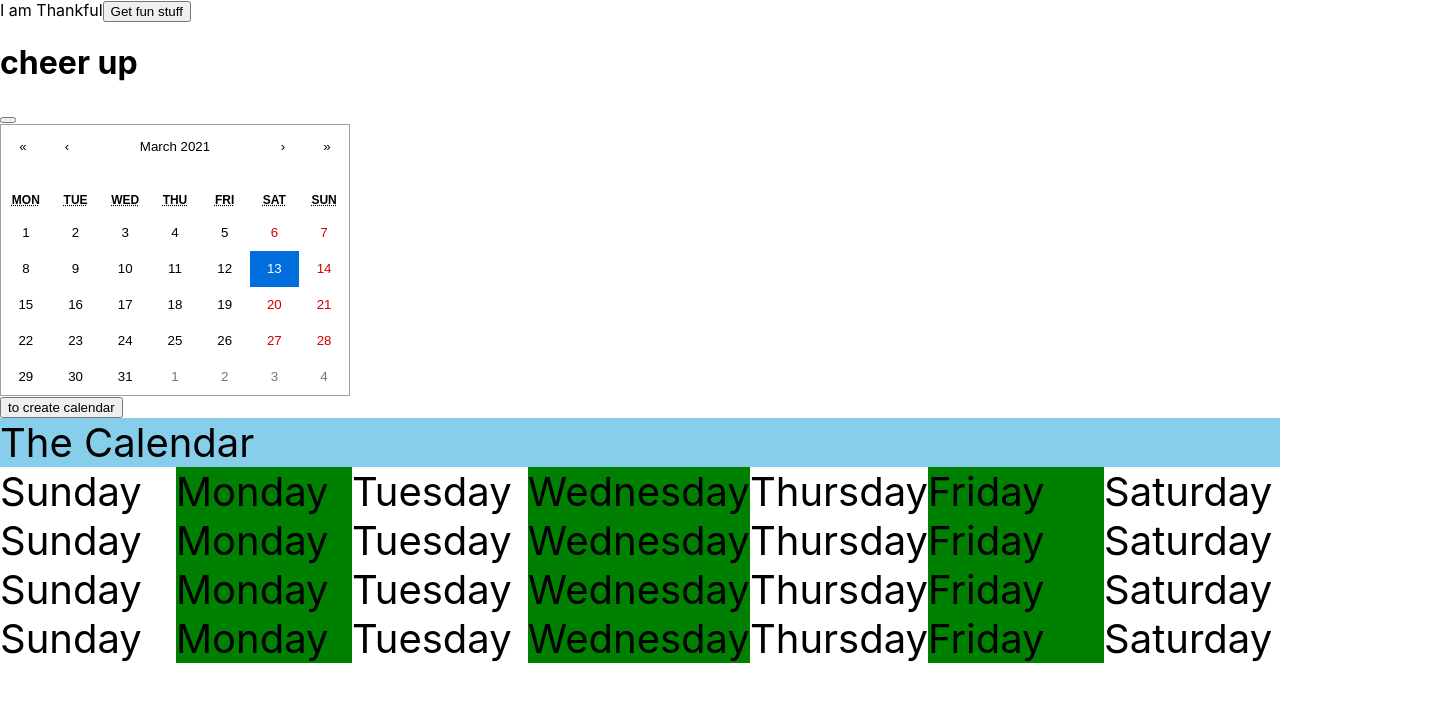
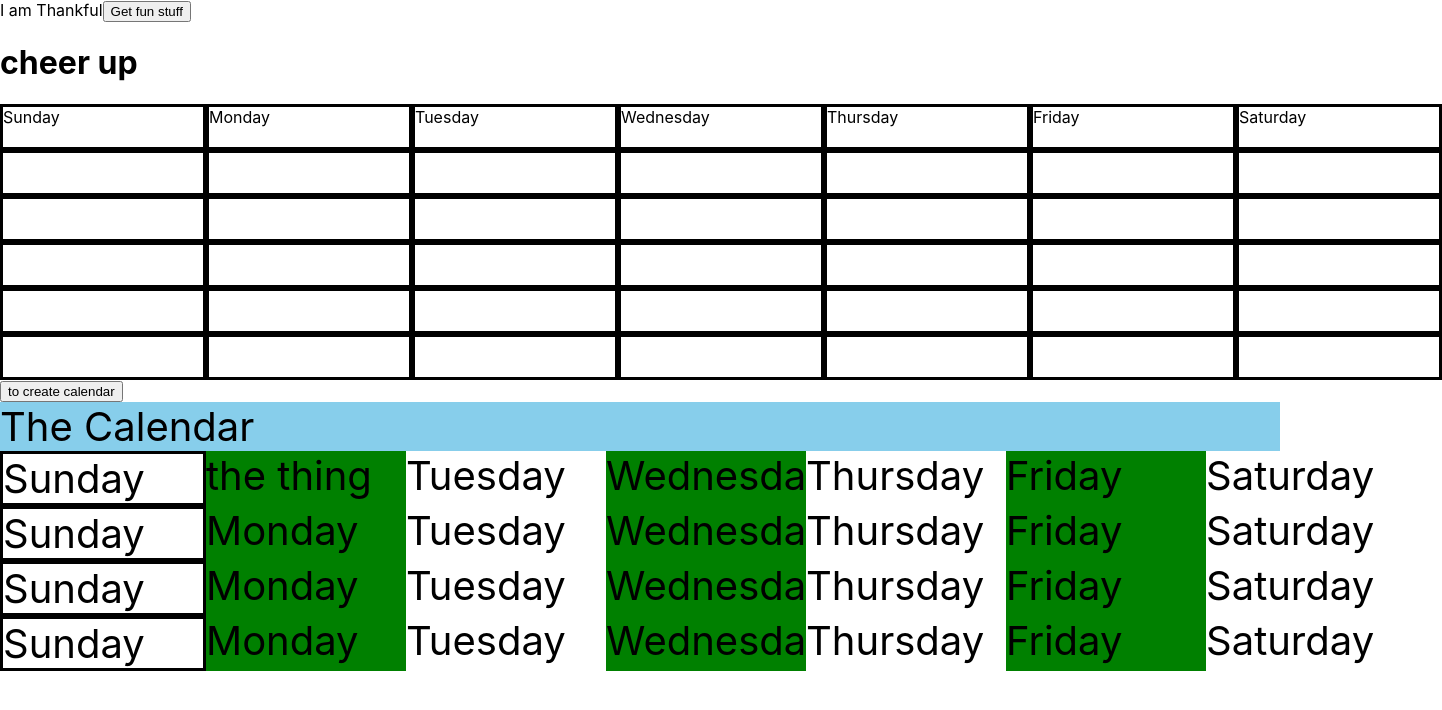
Before and after one commit to eric-burr/Thankful, a React (Create React App) app: page / in a window 1280 px wide. Shown: the top 710 px of the page, 1442 px wide, since content can reach past the window. Built offline with nearby package versions, Linux system fonts and the light colour scheme.

Commit message:
assigning first day

```diff
--- a/src/App.js
+++ b/src/App.js
@@ -2,6 +2,7 @@ import Header from './components/Header'
 import Needhelp from './components/Needhelp'
 import Calendar from './components/Calandar'
 import Calendartwo from './components/Calendartwo'
+
 
 function App() {
 
--- a/src/calendar.css
+++ b/src/calendar.css
@@ -6,24 +6,34 @@
  .monday {
      background: green;
      display: grid;
+     min-width: 200px;
  }
  .tuesday {
      background: white;
+     min-width: 200px;
  }
  .wednesday {
-     background: green
+     background: green;
+     min-width: 200px;
  }
  .thursday {
     background: white;
+    min-width: 200px;
 }
 .friday{
     background: green;
+    min-width: 200px;
 }
 .saturday{
     background: white;
+    min-width: 200px;
 }
 .sunday{
     background: white;
+    min-width: 200px;
+    min-height: 40px;
+    border: solid;
+    border-right: solid;
 }
 
  .week {
--- a/src/components/Calandar.js
+++ b/src/components/Calandar.js
@@ -1,19 +1,41 @@
-import React, { useState } from 'react';
-import Calendar from 'react-calendar';
-import 'react-calendar/dist/Calendar.css';
+import React, { useState, useEffect } from 'react';
+import '../calendar.css'
+
+import Week from '../components/Week'
 
 
 function Calandar() {
-    const [value, onChange] = useState(new Date());
+  const [dayone, setday] = useState()
+  var date = new Date();
+  var firstDay = new Date(date.getFullYear(), date.getMonth(), 1);
+  var firstdayofmonth = firstDay.getDay();
 
-    return (
-      <div>
-        <Calendar
-          onChange={onChange}
-          value={value}
-        />
-      </div>
-    );
+  const dates = [0]
+  let first = 0
+  for(let i=0;i<=33;i++) {
+      ++first
+      dates.push(first)
   }
 
+  const day = ["Sunday", "Monday", "Tuesday", "Wednesday", "Thursday", "Friday", "Saturday"]
+
+  useEffect(() => {
+    setday(dates[firstdayofmonth])
+
+  })
+
+  return (
+    <div>
+      <div className='week'>
+        {day.map((value, index) => (
+          <div key={index} className='sunday'>{value}
+          </div>
+        ))}
+      </div>
+          <Week theday={dayone} dates={dates}/>
+
+    </div>
+  )
+}
+
 export default Calandar
--- a/src/components/Calendartwo.js
+++ b/src/components/Calendartwo.js
@@ -4,32 +4,41 @@ import '../calendar.css'
 export class Calendartwo extends Component {
     state = {
         calendar: [],
-        months: ["Jan", "Feb", "Mar", "Apr", "May", "Jun", "Jul", "Aug", "Sep", "Oct", "Nov", "Dec"]
+        months: ["Jan", "Feb", "Mar", "Apr", "May", "Jun", "Jul", "Aug", "Sep", "Oct", "Nov", "Dec"],
+        day: "the thing"
     }
 
 
 
-    createcalendar = (year, month) => {
-        const today = new Date();
-        const currentMonth = today.getMonth();
-        const currentYear = today.getFullYear();
-        const firstDay = new Date(year, month).getDay();
+    createcalendar = () => {
+        var date = new Date();
+        var firstDay = new Date(date.getFullYear(), date.getMonth(), 1);
+        var firstdayofmonth = firstDay.getDay();
+        console.log('first day of month', firstdayofmonth)
         console.log('first day is', firstDay)
-        const daysInMonth = 32 - new Date(currentYear, currentMonth, 32).getDate();
-        console.log('days in month', daysInMonth)
+        var lastDay = new Date(date.getFullYear(), date.getMonth() +1, 0);
+        console.log('last day is', lastDay.getDay())
+        for(let i = 0; i<=6; i++) {
+            if(firstdayofmonth === i) {
+                console.log('a match', i)
+                console.log('firstday', firstdayofmonth)
+                this.setState({
+                    day: i
+                })
+            } else console.log('no dice')
+        }
     }
-
 
 
     render() {
         return (
             <div>
-                <button onClick={this.createcalendar(this.currentYear, this.currentMonth)}>to create calendar</button>
+                <button onClick={this.createcalendar}>to create calendar</button>
                 <div className="month">
                     <div className="header">The Calendar</div>
                     <div className="week" style={{background: 'LightSkyBlue'}}>
                         <div className="sunday">Sunday</div>
-                        <div className="monday">Monday</div>
+                        <div className="monday">{this.state.day}</div>
                         <div className="tuesday">Tuesday</div>
                         <div className="wednesday">Wednesday</div>
                         <div className="thursday">Thursday</div>
--- /dev/null
+++ b/src/components/Day.js
@@ -0,0 +1,12 @@
+import React, { useEffect } from 'react'
+
+export default function Day(props) {
+
+
+    return (
+        <div>
+
+
+        </div>
+    )
+}
--- a/src/components/Needhelp.js
+++ b/src/components/Needhelp.js
@@ -2,9 +2,7 @@
 const Needhelp = () => {
     return (
         <div>
-            <button>
 
-            </button>
         </div>
     )
 }
--- /dev/null
+++ b/src/components/Week.js
@@ -0,0 +1,31 @@
+import React, { useState, useEffect } from 'react';
+import Day from '../components/Day'
+export default function Week(props) {
+    const [thing, newthing] = useState()
+    var date = new Date();
+    var firstDay = new Date(date.getFullYear(), date.getMonth(), 1);
+    var firstdayofmonth = firstDay.getDay();
+
+    useEffect(() => {
+        for(let i=0;i<=30;i++){
+            if(firstdayofmonth === props.dates[i]) {
+                newthing(props.theday)
+            }
+        }
+    })
+
+    return (
+        <div>
+
+            <div className='week'>
+            {props.dates.map((value, index) => (
+                console.log('value', props.dates[firstdayofmonth]),
+          <div key={index} className='sunday'>
+
+          </div>
+
+            ))}
+            </div>
+        </div>
+    )
+}
```
Also changed, not shown: src/components/Header.js (line endings or trailing spaces).
